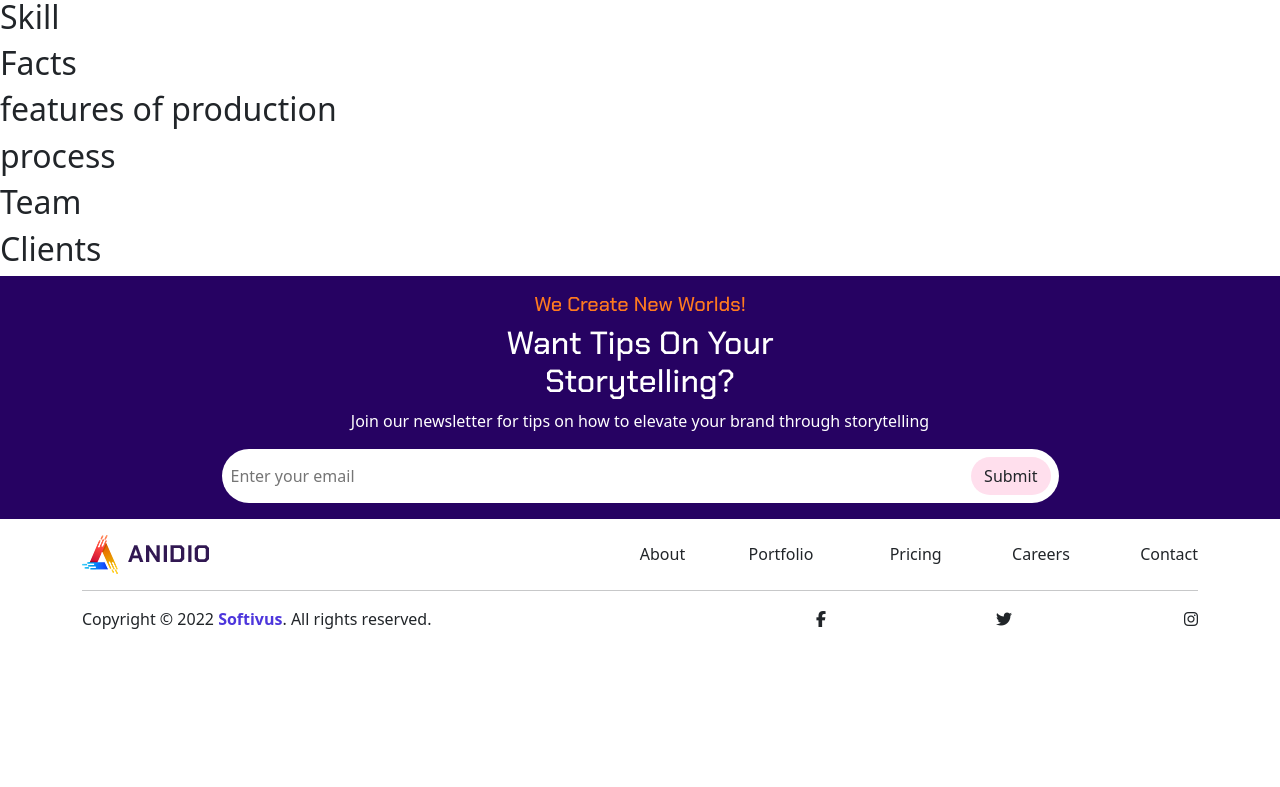
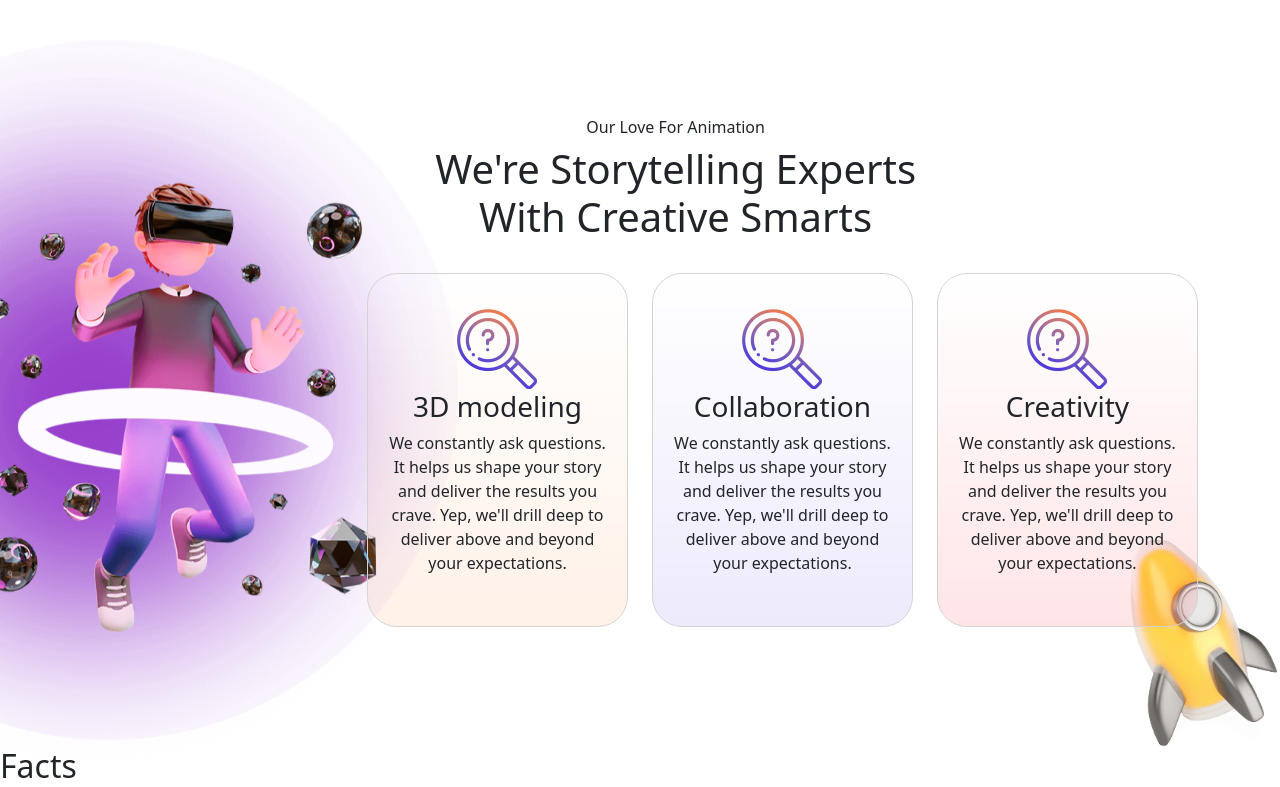
Before and after one commit to IvanTorzoni/proj-html-vuejs, a Vue app: page / in a window 1280 px wide. Shown: the part 1193-1980 px from the top of the page. Before the commit the page ends 1840 px from the top, so only its background shows below. Built offline with nearby package versions, Linux system fonts and the light colour scheme.

Commit message:
feat : Skill section

```diff
--- a/src/components/sharedComponents/AppSkill.vue
+++ b/src/components/sharedComponents/AppSkill.vue
@@ -1,14 +1,134 @@
 <script>
 export default {
-
+   data(){
+      return{
+         //Array per aggiunta dinamica
+         skillTree : [
+            {
+               skillTitle : "3D modeling",
+               paragraph : "We constantly ask questions. It helps us shape your story and deliver the results you crave. Yep, we'll drill deep to deliver above and beyond your expectations."
+            },
+            {
+               skillTitle : "Collaboration",
+               paragraph : "We constantly ask questions. It helps us shape your story and deliver the results you crave. Yep, we'll drill deep to deliver above and beyond your expectations."
+            },
+            {
+               skillTitle : "Creativity",
+               paragraph : "We constantly ask questions. It helps us shape your story and deliver the results you crave. Yep, we'll drill deep to deliver above and beyond your expectations."
+            },
+         ],
+         //Array di gradient per aggiunta dinamica
+         bgGradient : ['-webkit-linear-gradient(90deg, rgba(255, 122, 31, 0.10196) 0%, rgba(1, 5, 48, 0) 100%)',
+                    '-webkit-linear-gradient(90deg, rgba(77, 54, 220, 0.10196) 0%, rgba(1, 5, 48, 0) 100%)',
+                    '-webkit-linear-gradient(90deg, rgba(255, 0, 15, 0.10196) 0%, rgba(1, 5, 48, 0) 100%)'
+         ]
+      };
+   },
+   methods : {
+      getBgGradient(index){
+         return this.bgGradient[index];
+      }
+   }
 }
 
 </script>
 
 <template>
 
-   <h2>Skill</h2>
+   <section class="skill-section ms_pt-120 ms_pb-120">
+      <!-- Container -->
+      <div class="container z-i-1">
+         <!-- Row -->
+         <div class="row">
+            <!-- Colonna unica per lasciare spazio all'immagine sulla sx 9/12 col e 3/12 all'img -->
+            <div class="col-lg-9 offset-lg-3">
+               <!-- Inizio prima sub-row -->
+               <div class="row">
+                  <!-- Colonna da 9/12 -->
+                  <div class="col-lg-9 text-center">
+                     <h6> Our Love For Animation </h6>
+                     <h1> We're Storytelling Experts <br> With Creative Smarts </h1>
+                  </div>
+                  <!-- /Colonna-->
+               </div>
+               <!-- /prima sub-row -->
+               <!-- Inizio seconda sub-row -->
+               <div class="row">
+                  <div class="col-lg-4 d-flex g-4" v-for="(card,i) in skillTree" >
+                     <div class="ms_card text-center" :style="{ backgroundImage : getBgGradient(i) }">
+                        <img src="../../assets/Img/about-img/smart1.png">
+                        <h3>{{ card.skillTitle }}</h3>
+                        <p>{{ card.paragraph }}</p>
+                     </div>
+                  </div>
+               </div>
+               <!-- /seconda sub-row -->
+            </div>
+            <!-- /Colonna unica 9/12-->
+         </div>
+         <!-- /Row -->
+      </div>
+      <!-- /Container -->
+      <div class="smart-man">
+         <img src="../../assets/Img/about-img/smart.png" alt="" />
+      </div>
+      <div class="rocket">
+         <img src="../../assets/img/about-img/smart4.png" />
+      </div>
+   </section>
 
 </template>
 
-<style lang="scss" scoped></style>
+<style lang="scss" scoped>
+/* Skill-section */
+.skill-section{
+   position: relative;
+}
+.smart-man{
+   position: absolute;
+   top: 0;
+   left: 0;
+   max-width: 500px;
+   z-index: -1;
+   img{
+      height: 100%;
+      width: 100%;
+   }
+}
+
+.rocket{
+   position: absolute;
+   bottom: 0;
+   right: 0;
+   max-width: 150px;
+   z-index: -1;
+   img{
+      height: 100%;
+      width: 100%;
+   }
+}
+
+/* Card */
+.ms_card{
+   padding: 35px 15px;
+   border: 1px solid lightgray;
+   border-radius: 30px;
+}
+
+.ms_card:hover{
+   border: 0;
+}
+
+/* Padding */
+.ms_pt-120{
+   padding-top: 120px;
+}
+
+.ms_pb-120{
+   padding-bottom: 120px;
+}
+/* z-index */
+.z-i-1{
+   z-index: 1;
+}
+</style>
```
